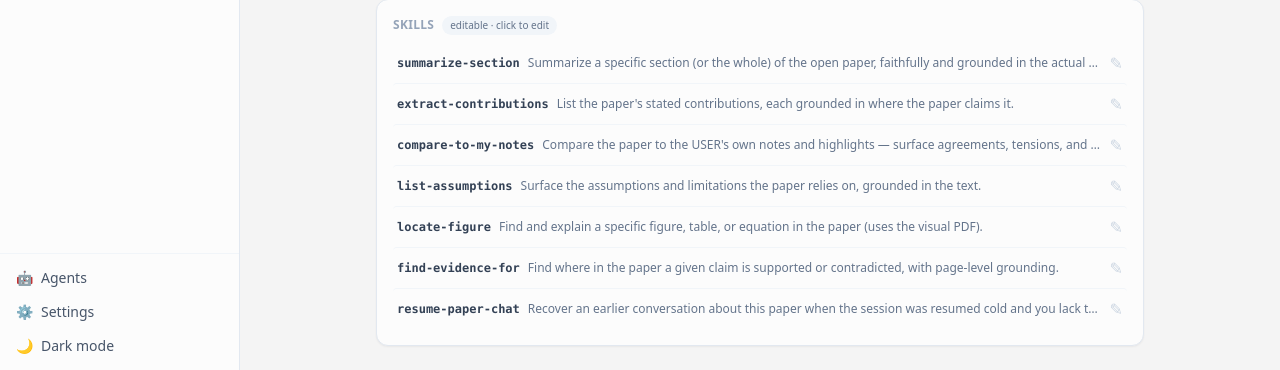
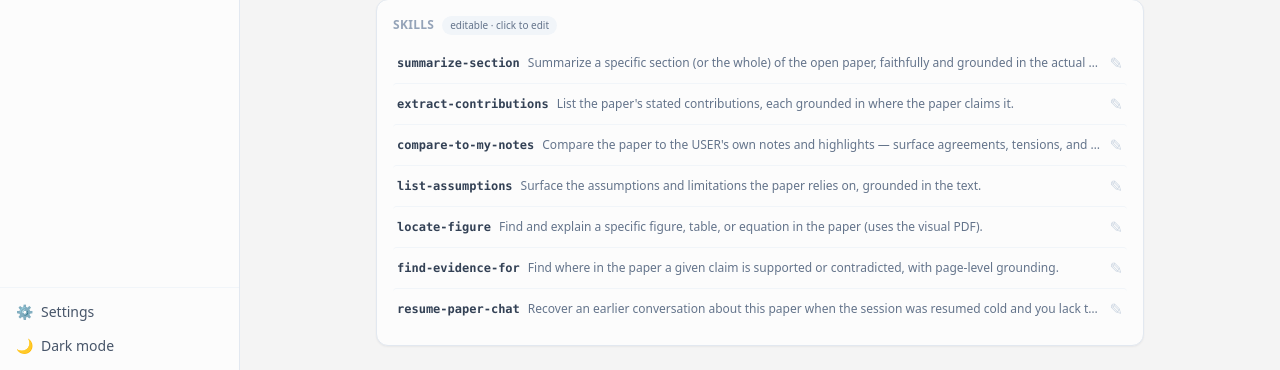
Before and after one commit to zhuqiangLu/Prinny, a FastAPI app: page /agents in a window 1280 px wide. Shown: the part 588-958 px from the top of the page. Run offline with FastAPI, Linux system fonts and the light colour scheme; data that the repository does not hold is empty; some libraries are stand-ins or nearby versions.

Commit message:
Sidebar: hide the Agents tab (still reachable via Settings → Agents)
Co-Authored-By: Claude Opus 4.8 (1M context) <noreply@anthropic.com>

```diff
--- a/templates/base.html
+++ b/templates/base.html
@@ -216,8 +216,7 @@
       </div>
     </nav>
     <div class="shrink-0 border-t border-slate-100 px-2 py-2 space-y-0.5 text-sm">
-      <button type="button" @click="settingsOpen = true" hx-get="/settings/form?cat=agents" hx-target="#settings-modal-body" hx-swap="innerHTML"
-              class="w-full flex items-center gap-2 rounded-md px-2 py-1.5 text-slate-600 hover:bg-slate-100">🤖 <span>Agents</span></button>
+      {# Agents tab hidden from the sidebar — still reachable as a Settings category. #}
       <button type="button" @click="settingsOpen = true" hx-get="/settings/form" hx-target="#settings-modal-body" hx-swap="innerHTML"
               class="w-full flex items-center gap-2 rounded-md px-2 py-1.5 text-slate-600 hover:bg-slate-100">⚙ <span>Settings</span></button>
       <button type="button" @click="toggleTheme()"
```
